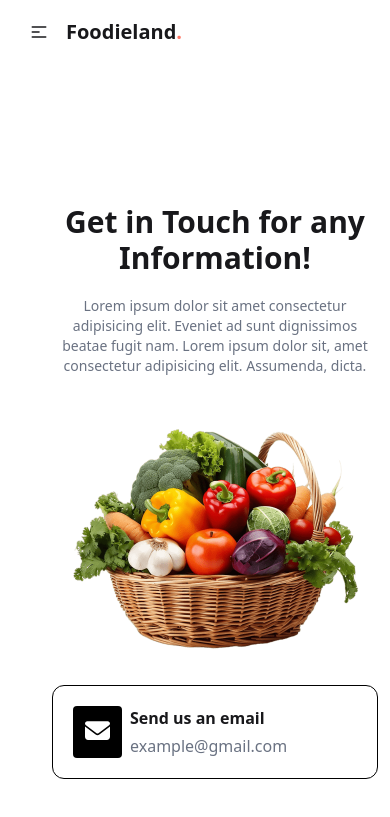
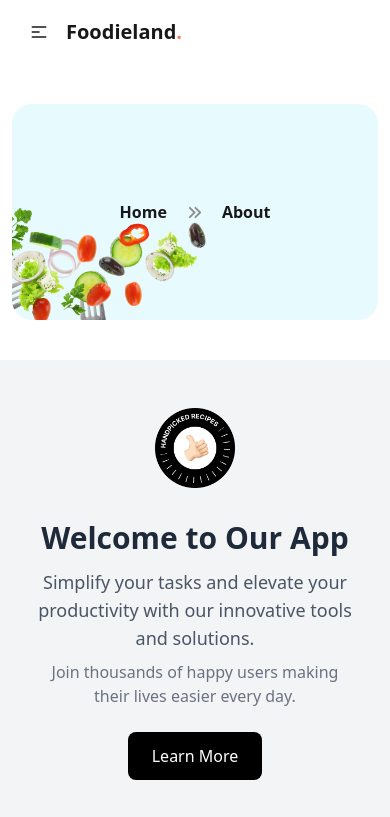
Before and after one commit to khadiza21/foodieLandBk, a React (Vite) app: page /about in a window 390 px wide. Shown: the top 817 px of the page. Built offline with nearby package versions, Linux system fonts and the light colour scheme.

Commit message:
added new two compnent aboutHeader and briefDescription  in the about page. with responsive

```diff
--- /dev/null
+++ b/src/components/AboutHeader/AboutHeader.css
@@ -0,0 +1,40 @@
+.aboutHeader{
+    background-color: var(--primary);
+    border-radius: 20px;
+    position: relative;
+  }
+  .aboutHeaderImage {
+    background-image: url("../../assets/images/newsletter-1.png"),
+      url("../../assets/images/Photo-plate.png");
+    background-position: bottom left, bottom right;
+    background-repeat: no-repeat, no-repeat;
+    background-size: contain, contain;
+    border-radius: 20px;
+  }
+
+  @media (max-width: 768px) {
+
+    .aboutHeaderImage {
+      background-image: url("../../assets/images/newsletter-1.png");
+    }
+
+
+
+  }
+
+  @media (max-width: 480px) {
+
+    .aboutHeaderImage {
+      background-image: url("../../assets/images/newsletter-1.png");
+    }
+
+  }
+
+  @media (max-width: 320px) {
+
+    .aboutHeaderImage {
+      background-image: url("../../assets/images/newsletter-1.png");
+    }
+
+
+  }
--- /dev/null
+++ b/src/components/AboutHeader/AboutHeader.jsx
@@ -0,0 +1,21 @@
+import { Link } from 'react-router-dom';
+import './AboutHeader.css'
+const AboutHeader = () => {
+    return (
+        <div className=" container">
+            <div className="aboutHeader my-10">
+                <div className="aboutHeaderImage  py-24 ">
+                    <div className="flex items-center justify-center  ">
+                        <h2 className='flex items-center'><Link to='/' className='hover:underline font-[600]'>Home</Link> <span className='font-bold mx-5'><svg className="w-[15px] h-[15px] fill-[#8e8e8e]" viewBox="0 0 512 512" xmlns="http://www.w3.org/2000/svg">
+                            <path d="M470.6 278.6c12.5-12.5 12.5-32.8 0-45.3l-160-160c-12.5-12.5-32.8-12.5-45.3 0s-12.5 32.8 0 45.3L402.7 256 265.4 393.4c-12.5 12.5-12.5 32.8 0 45.3s32.8 12.5 45.3 0l160-160zm-352 160l160-160c12.5-12.5 12.5-32.8 0-45.3l-160-160c-12.5-12.5-32.8-12.5-45.3 0s-12.5 32.8 0 45.3L210.7 256 73.4 393.4c-12.5 12.5-12.5 32.8 0 45.3s32.8 12.5 45.3 0z"></path>
+
+                        </svg></span> <span className='font-bold'>About</span></h2>
+
+                    </div>
+                </div>
+            </div>
+        </div>
+    );
+};
+
+export default AboutHeader;
--- /dev/null
+++ b/src/components/BriefDescription/BriefDescription.jsx
@@ -0,0 +1,36 @@
+import verfiedLogo from '../../assets/images/Badge.png';
+
+const BriefDescription = () => {
+    return (
+        <div>
+            <section className="bg-gray-100 text-gray-800 py-12 px-6 md:py-16">
+                <div className="container max-w-screen-lg mx-auto flex flex-col md:flex-row items-center gap-8">
+
+                    <div className="flex-shrink-0">
+                        <img
+                            src={verfiedLogo}
+                            alt="Company Logo"
+                            className="w-20 h-20 md:w-28 md:h-28 object-contain"
+                        />
+                    </div>
+
+
+                    <div className="text-center md:text-left">
+                        <h1 className="text-3xl md:text-5xl font-bold">Welcome to Our App</h1>
+                        <p className="text-lg md:text-xl mt-3 text-gray-600">
+                            Simplify your tasks and elevate your productivity with our innovative tools and solutions.
+                        </p>
+                        <p className="text-md mt-2 text-gray-500">
+                            Join thousands of happy users making their lives easier every day.
+                        </p>
+                        <button className="mt-6 px-6 py-3 bg-[#000000] text-white rounded-lg hover:bg-[#00bcd4] transition">
+                            Learn More
+                        </button>
+                    </div>
+                </div>
+            </section>
+        </div>
+    );
+};
+
+export default BriefDescription;
--- a/src/components/Contact/Contact.jsx
+++ b/src/components/Contact/Contact.jsx
@@ -1,4 +1,3 @@
-import "./Contact.css";
 import vegetables from "../../assets/images/contact.png";
 import emailjs from "@emailjs/browser";
 import { ToastContainer, toast } from "react-toastify";
--- a/src/pages/About/About.jsx
+++ b/src/pages/About/About.jsx
@@ -1,9 +1,13 @@
+import AboutHeader from "../../components/AboutHeader/AboutHeader";
+import BriefDescription from "../../components/BriefDescription/BriefDescription";
 import Contact from "../../components/Contact/Contact";
 
 const About = () => {
     return (
         <div>
-            <Contact />
+            <AboutHeader />
+            <BriefDescription />
+            {/* <Contact /> */}
 
         </div>
     );
```
Also changed, not shown: src/components/Contact/Contact.css (deleted), 1 other file (tests, documents, lock files or other folders).
